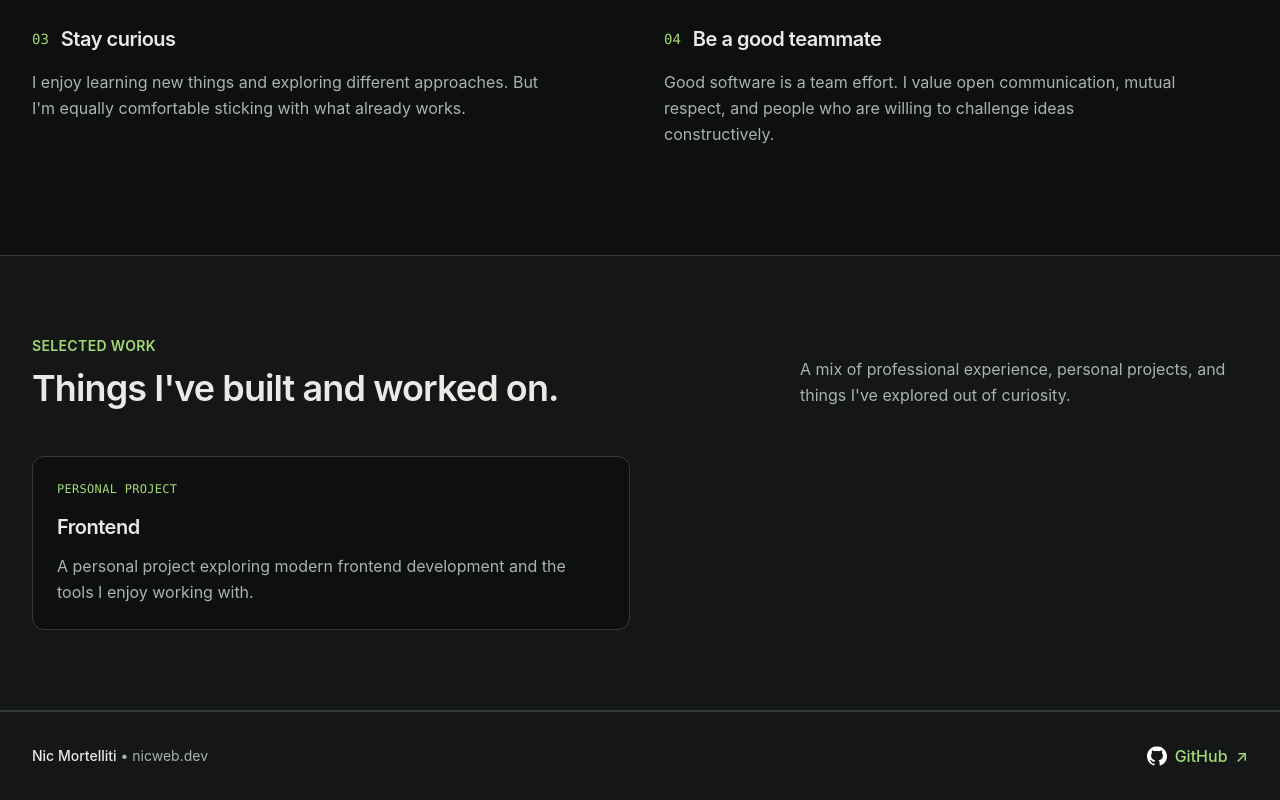
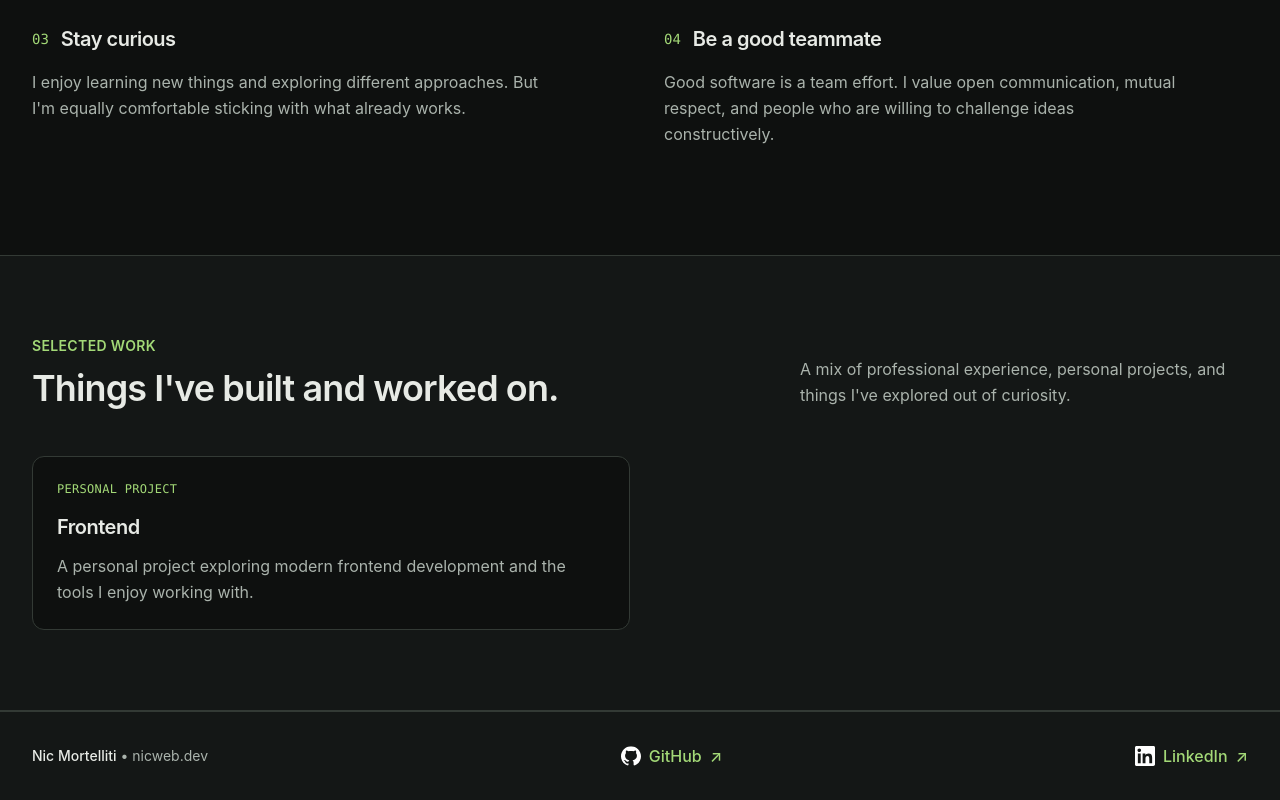
Before and after one commit to NicMortelliti/portfolio, an Astro site: page / in a window 1280 px wide. Shown: the part 1020-1820 px from the top of the page. Built offline with nearby package versions, Linux system fonts and the light colour scheme; Astro itself is replaced by a stand-in of ours.

Commit message:
add linkedin link

```diff
--- a/TODO.md
+++ b/TODO.md
@@ -1,7 +1,7 @@
 # Version 1.0
 
-- [ ] Homepage with the introduction and featured content.
+- [x] Homepage with the introduction and featured content.
 - [ ] About page with your professional story.
 - [ ] Projects page with 2–3 substantial projects.
 - [ ] Now page with current interests.
-- [ ] GitHub and LinkedIn links.
+- [x] GitHub and LinkedIn links.
--- a/src/components/SiteFooter.astro
+++ b/src/components/SiteFooter.astro
@@ -1,5 +1,6 @@
 ---
 import githubLogo from '../assets/github.svg';
+import linkedinLogo from '../assets/linkedin.svg';
 ---
 
 <footer class="border-t border-border bg-surface text-foreground">
@@ -18,5 +19,14 @@ import githubLogo from '../assets/github.svg';
 			GitHub
 			<span aria-hidden="true">↗</span>
 		</a>
+
+    <a
+			href="https://www.linkedin.com/in/nicolas-mortelliti"
+			class="inline-flex w-fit items-center gap-2 font-medium text-accent transition-colors hover:text-accent/75"
+		>
+			<img src={linkedinLogo.src} alt="" class="size-5" width="20" height="20" />
+			LinkedIn
+			<span aria-hidden="true">↗</span>
+		</a>
 	</div>
 </footer>
```
Also changed, not shown: src/assets/linkedin.svg (added).
